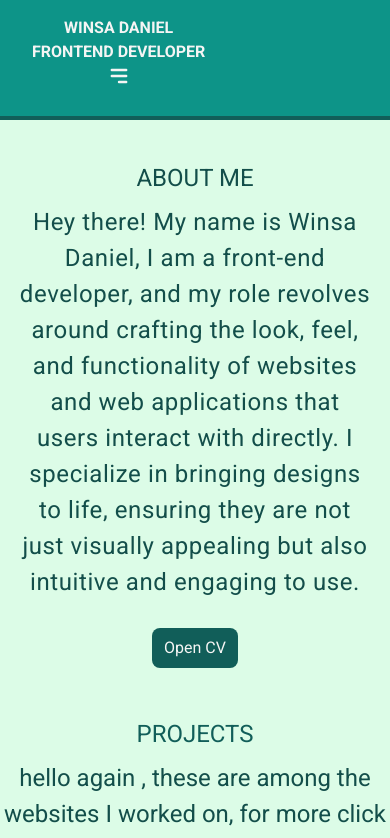
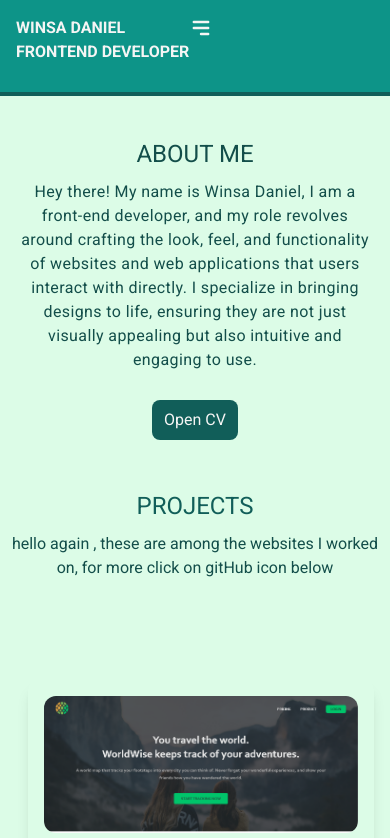
Before and after one commit to WinsaDaniel/winsa-portfolio, a React (Vite) app: page / in a window 390 px wide. Shown: the top 838 px of the page. Built offline with nearby package versions, Linux system fonts and the light colour scheme; some icons are missing; a web font is replaced by a local one.

Commit message:
small screen nav look

```diff
--- a/src/App.jsx
+++ b/src/App.jsx
@@ -13,21 +13,17 @@ function App() {
     <div className="bg-teal-600">
       <div className="bg-teal-600">
         <div className="w-full text-stone-100 bg-teal-600 dark-mode:text-stone-200 dark-mode:bg-gray-800">
-          <div className="flex flex-row  max-w-screen-xl px-4 mx-auto md:items-center md:justify-between md:flex-row md:px-6 ">
-            <div className="p-4 flex flex-col items-center justify-between">
-              {/* <a
-                href="#"
-                className="text-lg font-semibold tracking-widest text-stone-100 uppercase dark-mode:text-white focus:outline-none focus:shadow-outline"
-              >
-                Winsa Daniel Frontend developer
-              </a> */}
+          <div className="flex flex-row  max-w-screen-xl  mx-auto md:items-center justify-between md:flex-row md:px-6 ">
+            <div className="p-4 flex flex-row  justify-between">
+              <div>
                 <header className="md:text-lg text-xs font-semibold  text-stone-100 uppercase">
-                {" "}
                   Winsa Daniel
                 </header>
                 <h2 className="md:text-md text-xs font-semibold  text-stone-100 uppercase ">
                   Frontend developer
                 </h2>
+              </div>
+              <div>
                 <button
                   className="md:hidden rounded-lg focus:outline-none focus:shadow-outline"
                   onClick={toggleMenu}
@@ -49,40 +45,43 @@ function App() {
                   </svg>
                 </button>
               </div>
+            </div>
+            <div>
               <nav
-              className={`flex-col flex-grow pb-4 md:pb-0 ${
+                className={`flex-col  pb-4 md:pb-0 ${
                   open ? "flex" : "hidden"
                 } md:flex md:justify-end md:flex-row`}
               >
                 <Link
                   to="about"
                   smooth={true}
-                className="px-4 py-2 mt-2 text-sm font-semibold bg-transparent rounded-lg dark-mode:bg-transparent dark-mode:hover:bg-gray-600 dark-mode:focus:bg-gray-600 dark-mode:focus:text-white dark-mode:hover:text-white dark-mode:text-gray-200 md:mt-0 md:ml-4 hover:text-gray-900 focus:text-gray-900 hover:bg-gray-200 focus:bg-gray-200 focus:outline-none focus:shadow-outline"
+                  className="px-4 py-2 mt-2 text-xs md:text-sm font-semibold bg-transparent rounded-lg dark-mode:bg-transparent dark-mode:hover:bg-gray-600 dark-mode:focus:bg-gray-600 dark-mode:focus:text-white dark-mode:hover:text-white dark-mode:text-gray-200 md:mt-0 md:ml-4 hover:text-gray-900 focus:text-gray-900 hover:bg-gray-200 focus:bg-gray-200 focus:outline-none focus:shadow-outline"
                 >
                   About
                 </Link>
                 <Link
                   to="skills"
                   smooth={true}
-                className="px-4 py-2 mt-2 text-sm font-semibold bg-transparent rounded-lg dark-mode:bg-transparent dark-mode:hover:bg-gray-600 dark-mode:focus:bg-gray-600 dark-mode:focus:text-white dark-mode:hover:text-white dark-mode:text-gray-200 md:mt-0 md:ml-4 hover:text-gray-900 focus:text-gray-900 hover:bg-gray-200 focus:bg-gray-200 focus:outline-none focus:shadow-outline"
+                  className="px-4 py-2 mt-2 text-xs md:text-sm font-semibold bg-transparent rounded-lg dark-mode:bg-transparent dark-mode:hover:bg-gray-600 dark-mode:focus:bg-gray-600 dark-mode:focus:text-white dark-mode:hover:text-white dark-mode:text-gray-200 md:mt-0 md:ml-4 hover:text-gray-900 focus:text-gray-900 hover:bg-gray-200 focus:bg-gray-200 focus:outline-none focus:shadow-outline"
                 >
                   Skills
                 </Link>
                 <Link
                   to="project"
                   smooth={true}
-                className="px-4 py-2 mt-2 text-sm font-semibold bg-transparent rounded-lg dark-mode:bg-transparent dark-mode:hover:bg-gray-600 dark-mode:focus:bg-gray-600 dark-mode:focus:text-white dark-mode:hover:text-white dark-mode:text-gray-200 md:mt-0 md:ml-4 hover:text-gray-900 focus:text-gray-900 hover:bg-gray-200 focus:bg-gray-200 focus:outline-none focus:shadow-outline"
+                  className="px-4 py-2 mt-2 text-xs md:text-sm font-semibold bg-transparent rounded-lg dark-mode:bg-transparent dark-mode:hover:bg-gray-600 dark-mode:focus:bg-gray-600 dark-mode:focus:text-white dark-mode:hover:text-white dark-mode:text-gray-200 md:mt-0 md:ml-4 hover:text-gray-900 focus:text-gray-900 hover:bg-gray-200 focus:bg-gray-200 focus:outline-none focus:shadow-outline"
                 >
                   Project
                 </Link>
                 <Link
                   to="contact"
                   smooth={true}
-                className="px-4 py-2 mt-2 text-sm font-semibold bg-transparent rounded-lg dark-mode:bg-transparent dark-mode:hover:bg-gray-600 dark-mode:focus:bg-gray-600 dark-mode:focus:text-white dark-mode:hover:text-white dark-mode:text-gray-200 md:mt-0 md:ml-4 hover:text-gray-900 focus:text-gray-900 hover:bg-gray-200 focus:bg-gray-200 focus:outline-none focus:shadow-outline"
+                  className="px-4 py-2 mt-2 text-xs md:text-sm font-semibold bg-transparent rounded-lg dark-mode:bg-transparent dark-mode:hover:bg-gray-600 dark-mode:focus:bg-gray-600 dark-mode:focus:text-white dark-mode:hover:text-white dark-mode:text-gray-200 md:mt-0 md:ml-4 hover:text-gray-900 focus:text-gray-900 hover:bg-gray-200 focus:bg-gray-200 focus:outline-none focus:shadow-outline"
                 >
                   Contact
                 </Link>
               </nav>
+            </div>
           </div>
         </div>
       </div>
@@ -94,7 +93,7 @@ function App() {
             ABOUT ME{" "}
           </h1>
           <div className="flex justify-center mb-4 ">
-            <p className="mx-auto max-w-[90%] text-sm space-x-0 gap-1 font-normal  tracking-wide   md:leading-relaxed md:max-w-[85%]  lg:max-w-[75%]  text-teal-900 text-center ">
+            <p className="mx-auto max-w-[90%] text-xs md:text-sm space-x-0 gap-1 font-normal  tracking-wide   md:leading-relaxed md:max-w-[85%]  lg:max-w-[75%]  text-teal-900 text-center ">
               Hey there! My name is Winsa Daniel, I am a front-end developer,
               and my role revolves around crafting the look, feel, and
               functionality of websites and web applications that users interact
@@ -106,12 +105,7 @@ function App() {
 
           <div className="flex justify-center mb-5">
             <button className=" rounded-lg text-stone-100 bg-teal-800 mx-3 my-3 px-3 py-2 w-50  ">
-              {" "}
-              <a
-                href="../public/winsa.pdf"
-                target="_blank"
-                rel="noopener noreferrer"
-              >
+              <a href="/winsa.pdf" rel="noopener noreferrer" target="_blank">
                 Open CV
               </a>
             </button>
@@ -122,7 +116,7 @@ function App() {
           <h1 className="font-roboto text-sm md:text-lg text-teal-800 text-center mt-9  mb-2">
             PROJECTS
           </h1>
-          <p className="font-roboto text-sm text-teal-900 text-center mb-4  ">
+          <p className="font-roboto text-xs md:text-sm text-teal-900 text-center mb-4  ">
             hello again , these are among the websites I worked on, for more
             click on gitHub icon below
           </p>
@@ -253,7 +247,7 @@ function App() {
           <h1 className="font-roboto md:text-lg text-teal-800 text-center mt-7 mb-1 text-sm">
             MY SKILLS
           </h1>
-          <p className="  text-sm text-teal-800 text-center mb-1 ">
+          <p className="  text-xs md:text-sm text-teal-800 text-center mb-1 ">
             I have been learning and working on these skills to boost my
             knowledge on website development
           </p>
```
Also changed, not shown: 1 other file (tests, documents, lock files or other folders). Lines whose indentation alone changed are shown as unchanged.
